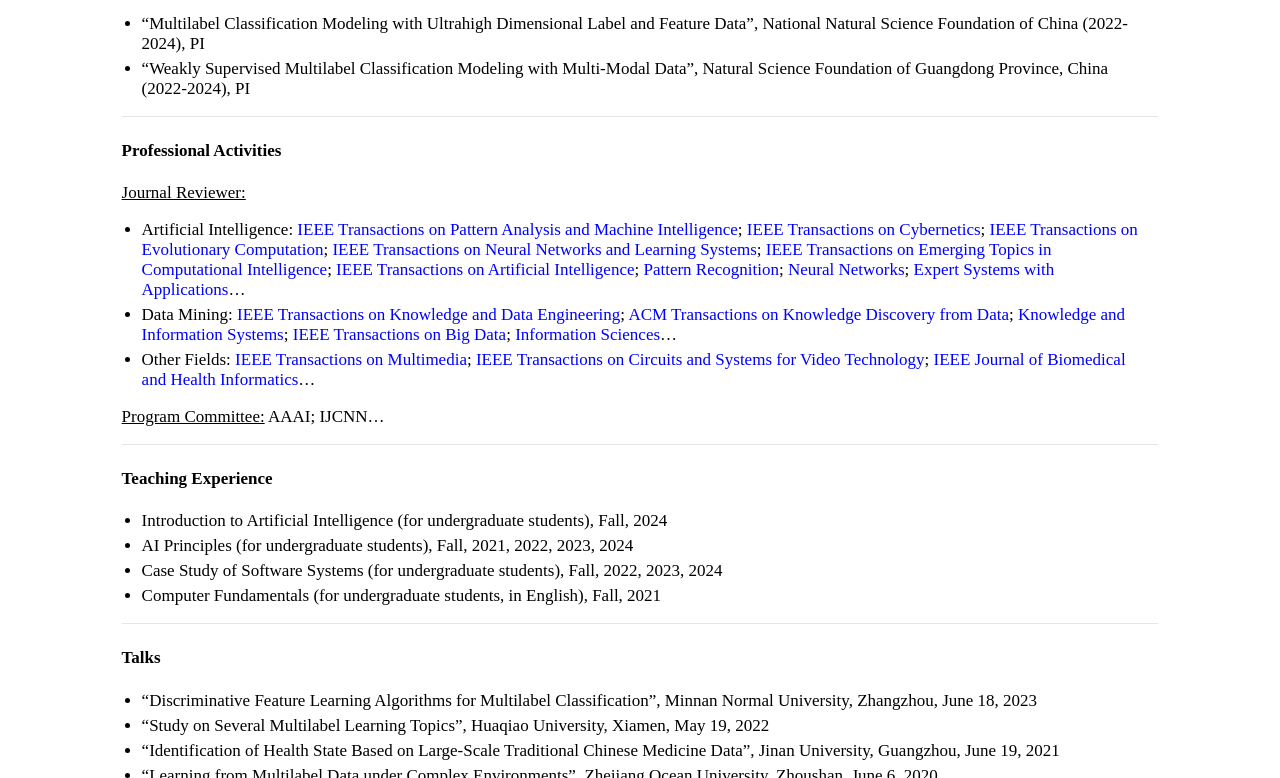
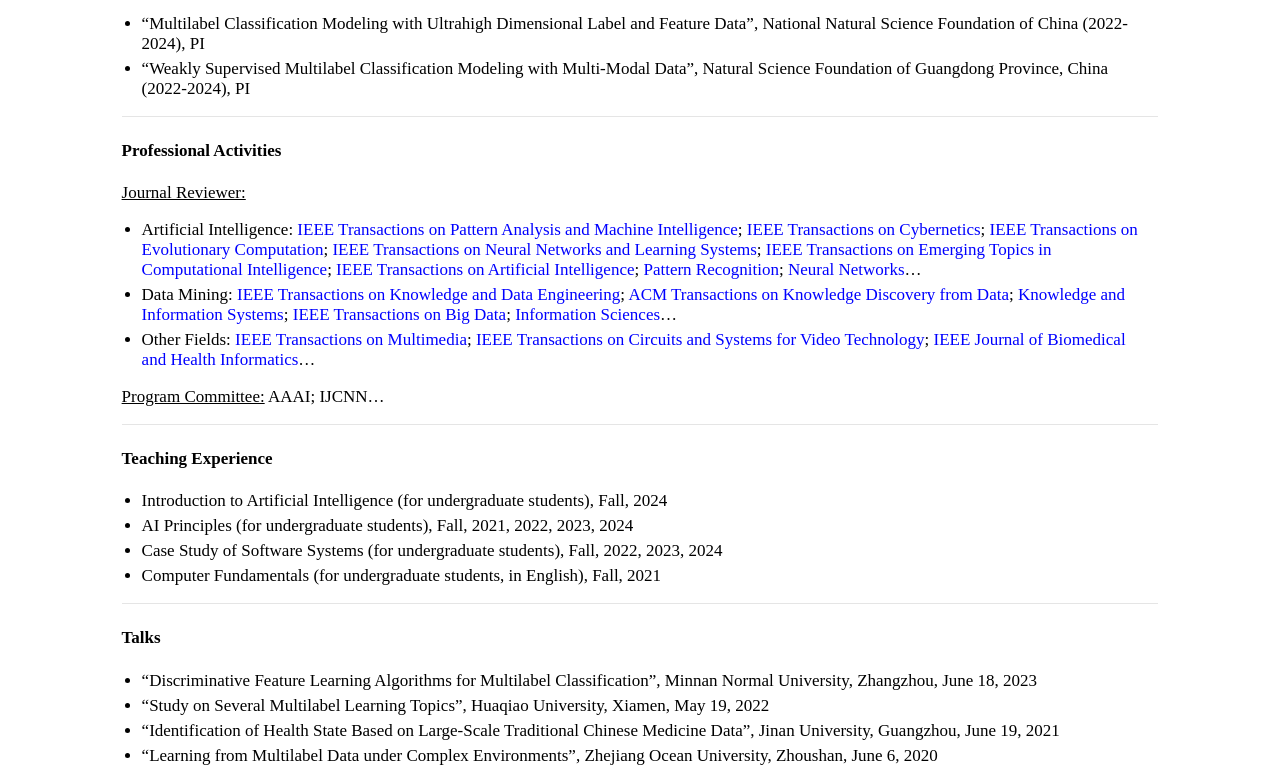
Before and after one commit to jiazhang-ml/jiazhang-ml.github.io, a Jekyll site: the page built from index.md, in a window 1280 px wide and 900 px high, scrolled down 1125 px, cut to the strip 0-778 px from the top of the window. Built offline with Jekyll 4.4.1, drawn with Linux system fonts in a browser that asks for light colours.

Commit message:
Update index.md

```diff
--- a/index.md
+++ b/index.md
@@ -47,7 +47,7 @@ layout: default
 #### Professional Activities
 
 <u>Journal Reviewer:</u>
-* Artificial Intelligence: [IEEE Transactions on Pattern Analysis and Machine Intelligence](https://mc.manuscriptcentral.com/tpami-cs); [IEEE Transactions on Cybernetics](https://mc.manuscriptcentral.com/cyb-ieee); [IEEE Transactions on Evolutionary Computation](https://mc.manuscriptcentral.com/tevc-ieee); [IEEE Transactions on Neural Networks and Learning Systems](https://mc.manuscriptcentral.com/tnnls); [IEEE Transactions on Emerging Topics in Computational Intelligence](https://mc.manuscriptcentral.com/tetci-ieee); [IEEE Transactions on Artificial Intelligence](https://mc.manuscriptcentral.com/tai-ieee); [Pattern Recognition](https://www.sciencedirect.com/journal/pattern-recognition); [Neural Networks](https://www.editorialmanager.com/neunet/default.aspx); [Expert Systems with Applications](https://www.sciencedirect.com/journal/expert-systems-with-applications)...
+* Artificial Intelligence: [IEEE Transactions on Pattern Analysis and Machine Intelligence](https://mc.manuscriptcentral.com/tpami-cs); [IEEE Transactions on Cybernetics](https://mc.manuscriptcentral.com/cyb-ieee); [IEEE Transactions on Evolutionary Computation](https://mc.manuscriptcentral.com/tevc-ieee); [IEEE Transactions on Neural Networks and Learning Systems](https://mc.manuscriptcentral.com/tnnls); [IEEE Transactions on Emerging Topics in Computational Intelligence](https://mc.manuscriptcentral.com/tetci-ieee); [IEEE Transactions on Artificial Intelligence](https://mc.manuscriptcentral.com/tai-ieee); [Pattern Recognition](https://www.sciencedirect.com/journal/pattern-recognition); [Neural Networks](https://www.editorialmanager.com/neunet/default.aspx)...
 * Data Mining: [IEEE Transactions on Knowledge and Data Engineering](https://mc.manuscriptcentral.com/tkde-cs); [ACM Transactions on Knowledge Discovery from Data](https://mc.manuscriptcentral.com/tkdd); [Knowledge and Information Systems](https://www.springer.com/journal/10115); [IEEE Transactions on Big Data](https://mc.manuscriptcentral.com/tbd-cs); [Information Sciences](https://www.sciencedirect.com/journal/information-sciences)...
 * Other Fields: [IEEE Transactions on Multimedia](https://mc.manuscriptcentral.com/tmm-ieee); [IEEE Transactions on Circuits and Systems for Video Technology](https://mc.manuscriptcentral.com/tcsvt); [IEEE Journal of Biomedical and Health Informatics](https://mc.manuscriptcentral.com/jbhi-embs)...
 
```
